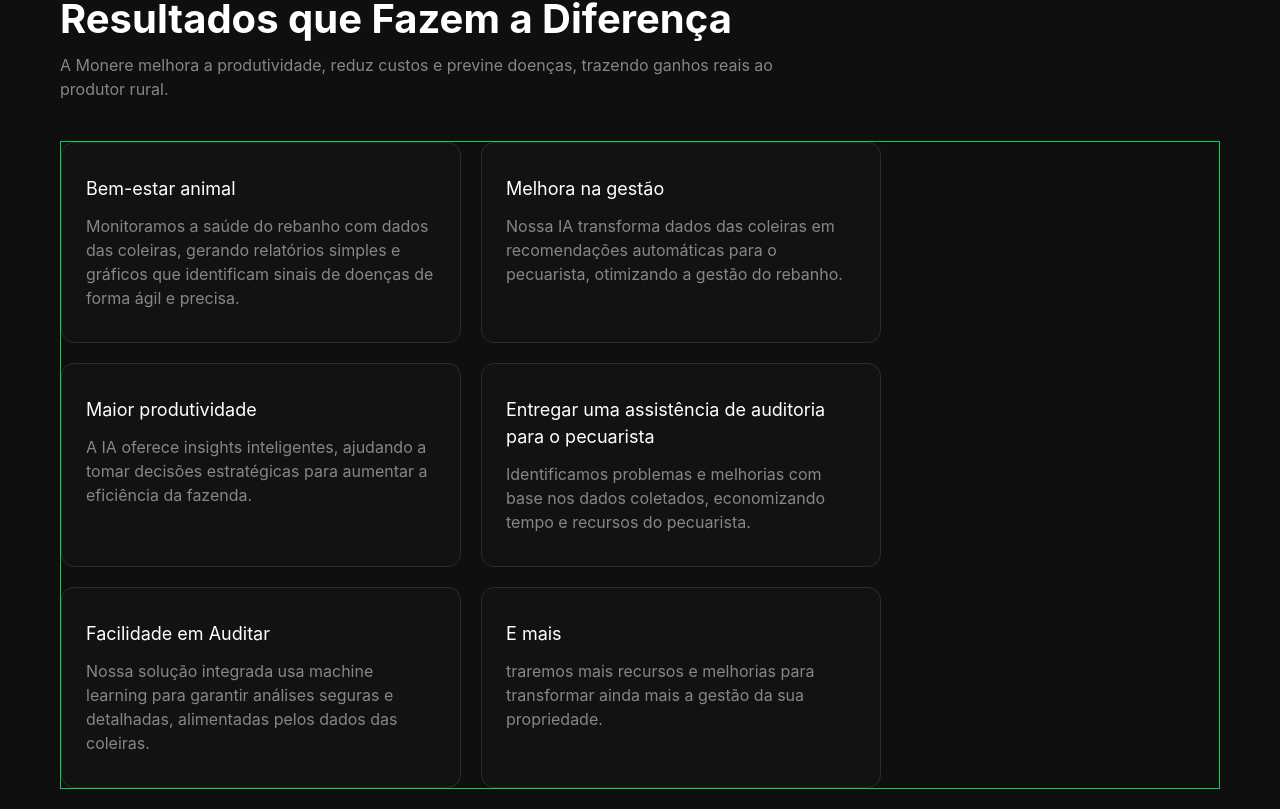
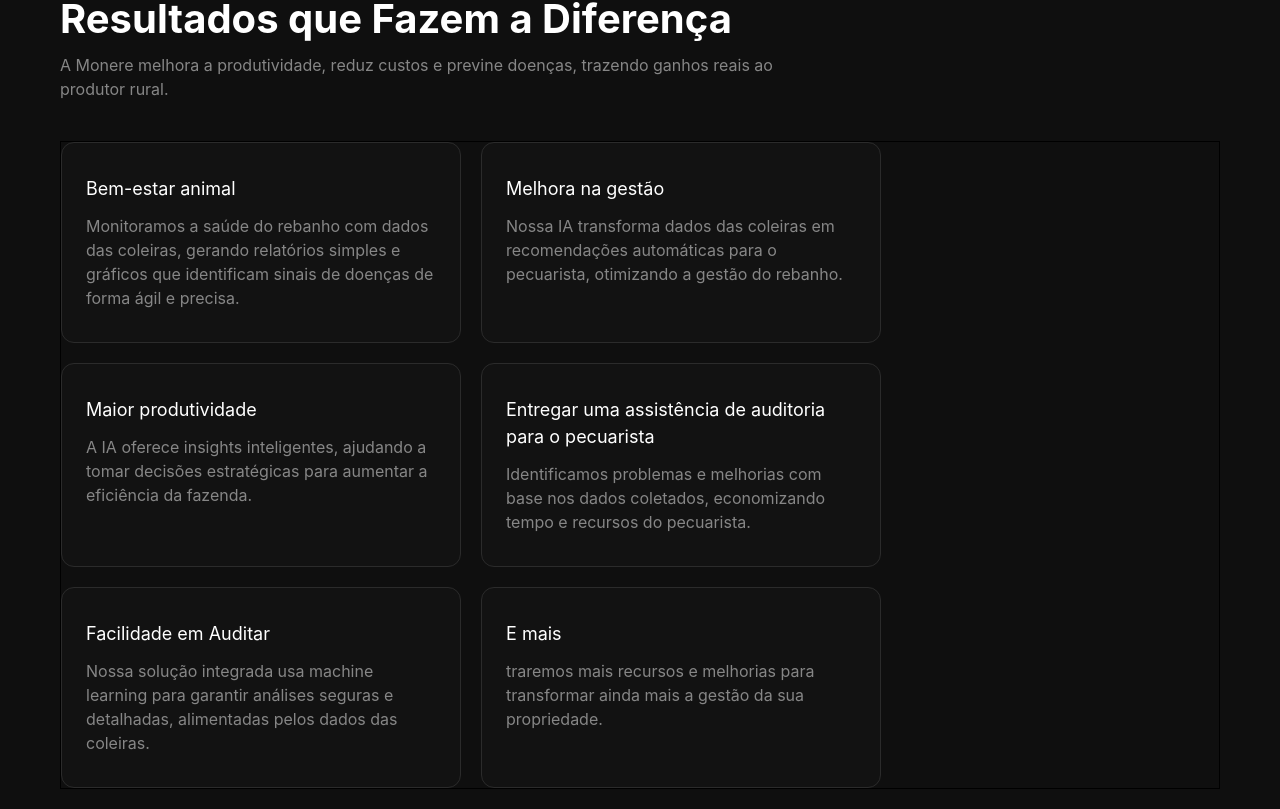
Before and after one commit to contrasov/monere-landing, a Vue app: page / in a window 1280 px wide. Shown: the part 2631-3440 px from the top of the page. Built offline with nearby package versions, Linux system fonts and the light colour scheme.

Commit message:
min ajuste

```diff
--- a/src/components/seções/Beneficios.vue
+++ b/src/components/seções/Beneficios.vue
@@ -6,7 +6,7 @@
                 A Monere melhora a produtividade, reduz custos e previne doenças, trazendo ganhos reais ao produtor rural.
             </p>
         </div>
-        <div class="flex gap-5 flex-wrap border border-corVerde">
+        <div class="flex gap-5 flex-wrap border">
             <Card
             v-for="(card, index) in cards"
             :key="index"
```
